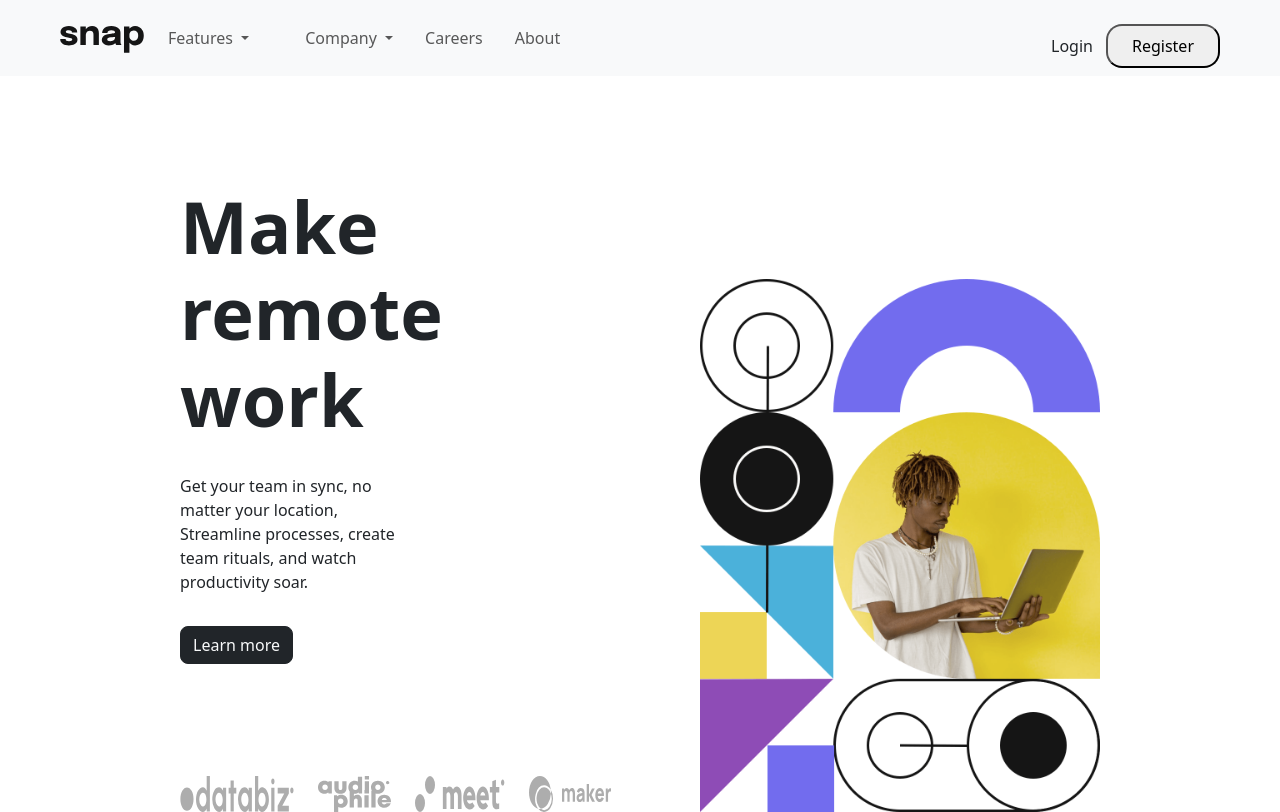
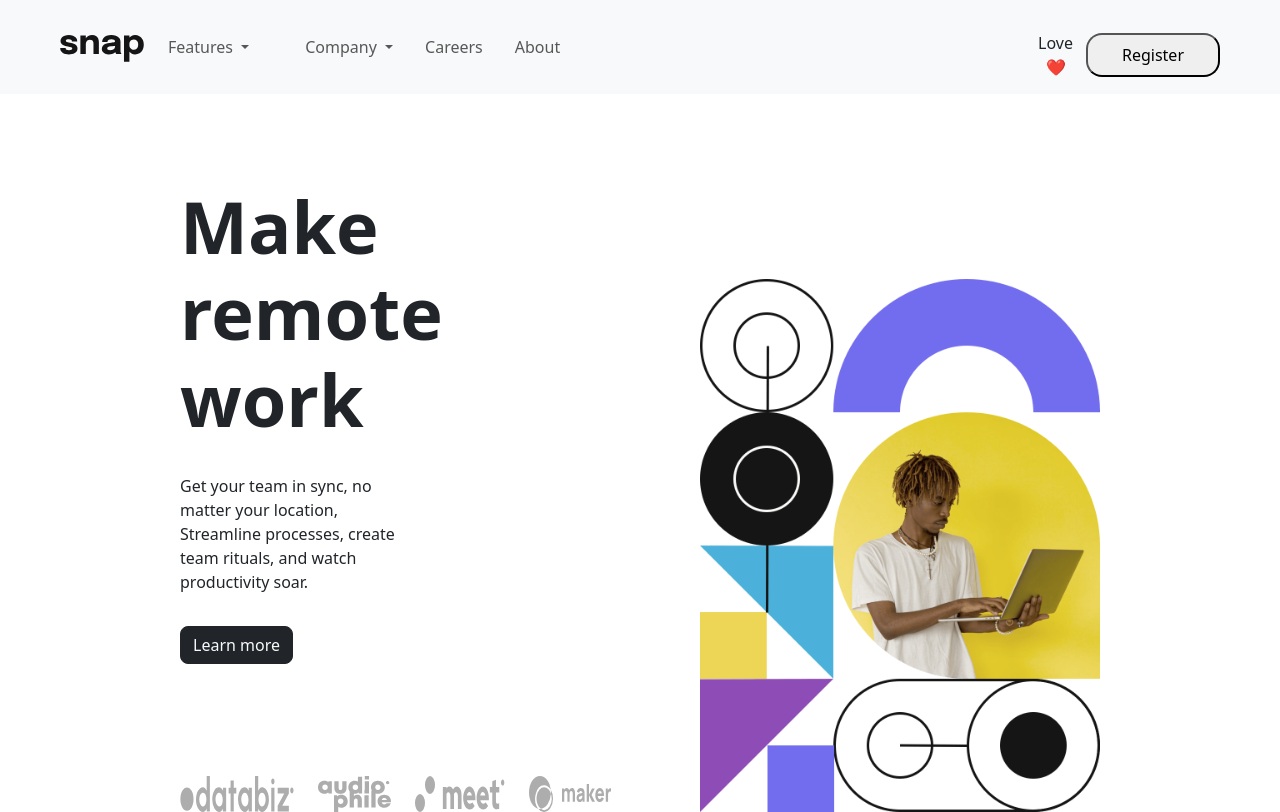
Before and after one commit to ezetab11/intro-section, a plain HTML site: page index.html in a window 1280 px wide. Drawn offline with nearby package versions, Linux system fonts and the light colour scheme.

Commit message:
Updated login to Love

```diff
--- a/index.html
+++ b/index.html
@@ -141,7 +141,7 @@
               class="d-flex flex-column flex-md-row align-items-center mt-3"
               role="search"
             >
-              <a href="#" class="btn">Login</a>
+              <a href="#" class="btn">Love❤️</a>
               <button class="py-2 rounded-4 w-100 px-md-4" type="submit">
                 Register
               </button>
```
